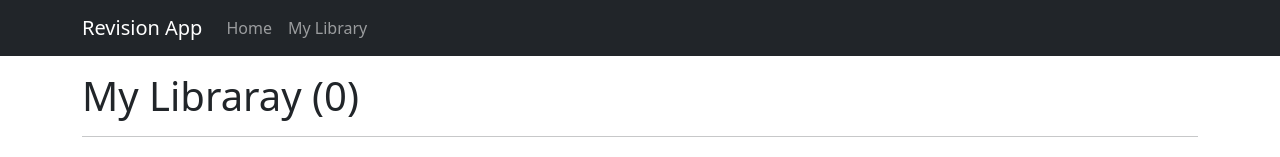
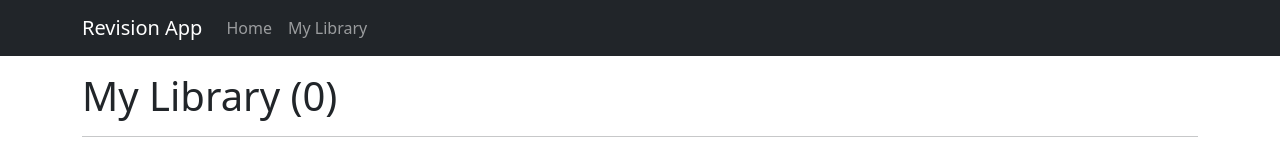
Before and after one commit to xiedaniel/Major-Software-Project, a React (Create React App) app: page /library in a window 1280 px wide. Shown: the top 157 px of the page. Built offline with nearby package versions, Linux system fonts and the light colour scheme.

Commit message:
correct typo

```diff
--- a/src/pages/Library.js
+++ b/src/pages/Library.js
@@ -40,7 +40,7 @@ const Library = () => {
 
   return (
     <div>
-      <h1>My Libraray ({Object.entries(library).length})</h1>
+      <h1>My Library ({Object.entries(library).length})</h1>
       <div className="list-group">
       {Object.keys(library).map(key =>
         <Link to={"/library/" + key} className="list-group-item" key={key}>
```
